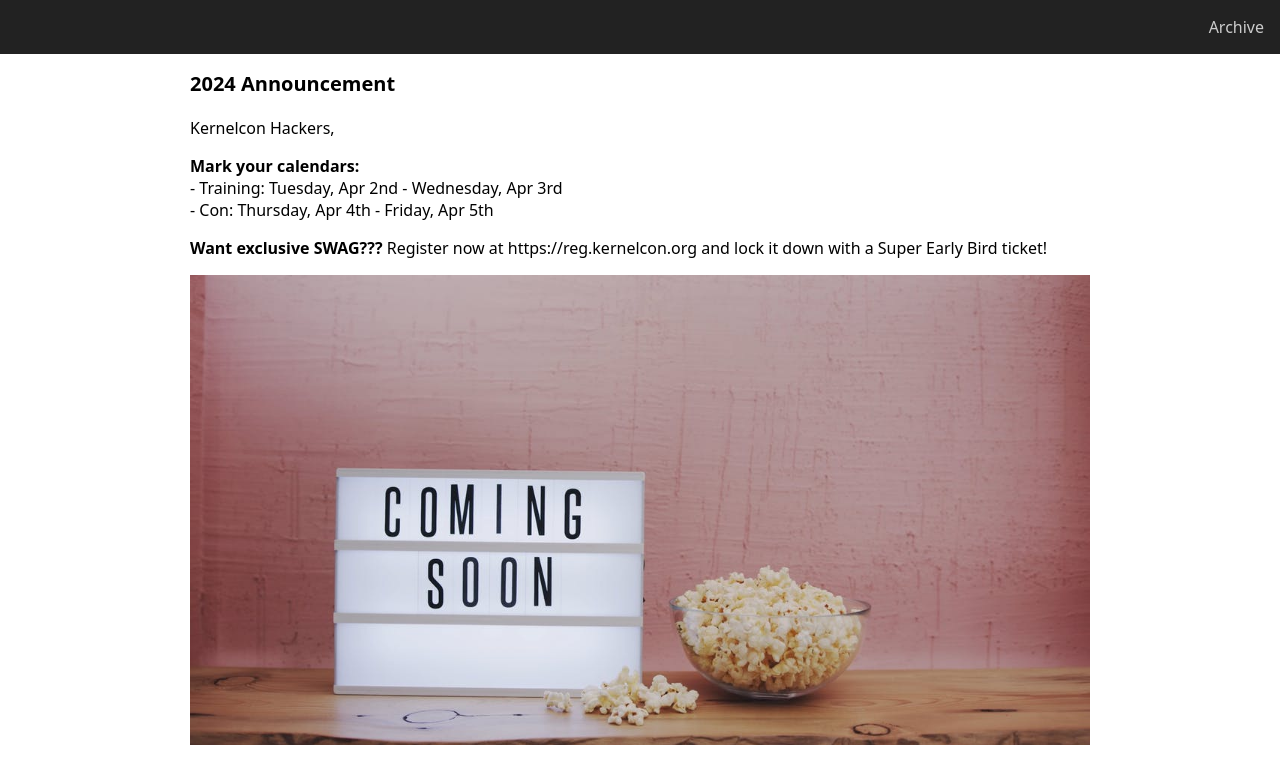
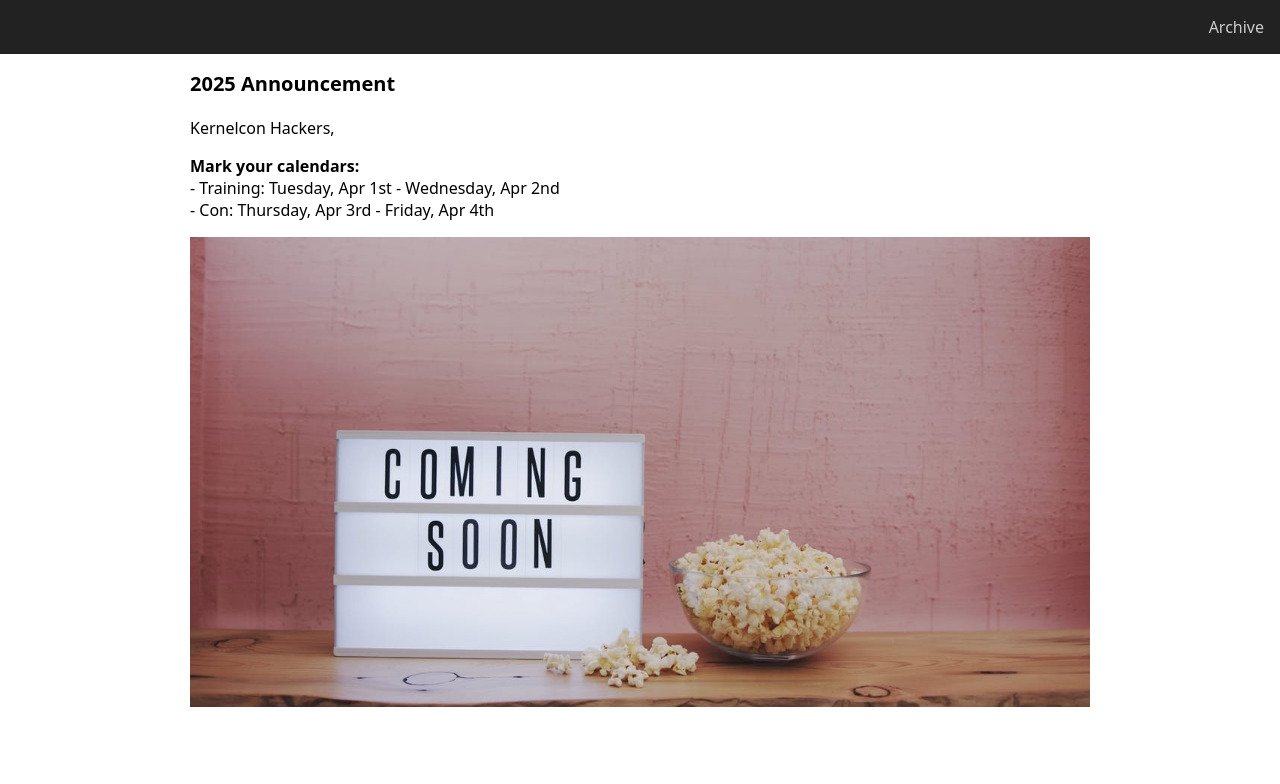
Before and after one commit to kernelcon/splash-coming-soon, a plain HTML site: page index.html in a window 1280 px wide. Drawn offline with Linux system fonts and the light colour scheme.

Commit message:
updated for 2025

```diff
--- a/index.html
+++ b/index.html
@@ -101,19 +101,20 @@
             <li><a href="https://2021.kernelcon.org/">Kernelcon Hack Live</a></li>
             <li><a href="https://2022.kernelcon.org/">Kernelcon 2022</a></li>
             <li><a href="https://2023.kernelcon.org/">Kernelcon 2023</a></li>
+            <li><a href="https://2023.kernelcon.org/">Kernelcon 2024</a></li>
           </ul>
         </li>
       </ul>
     </nav>
     <div class='announcement'>
-      <p class='big'>2024 Announcement</p>
+      <p class='big'>2025 Announcement</p>
       <p>Kernelcon Hackers,</p>
       <!-- <p><b>We will be back. Stay tuned.</b></p> -->
       <p><b>Mark your calendars:</b><br/>
-        - Training: Tuesday, Apr 2nd - Wednesday, Apr 3rd<br/>
-        - Con: Thursday, Apr 4th - Friday, Apr 5th
+        - Training: Tuesday, Apr 1st - Wednesday, Apr 2nd<br/>
+        - Con: Thursday, Apr 3rd - Friday, Apr 4th
       </p>
-      <p><b>Want exclusive SWAG???</b> Register now at <a class="reg" href="https://reg.kernelcon.org/">https://reg.kernelcon.org</a> and lock it down with a Super Early Bird ticket!</p>
+      <!-- <p><b>Want exclusive SWAG???</b> Register now at <a class="reg" href="https://reg.kernelcon.org/">https://reg.kernelcon.org</a> and lock it down with a Super Early Bird ticket!</p> -->
       <img class='image' src='./soon.jpeg'/>
     </div>
   </body>
```
